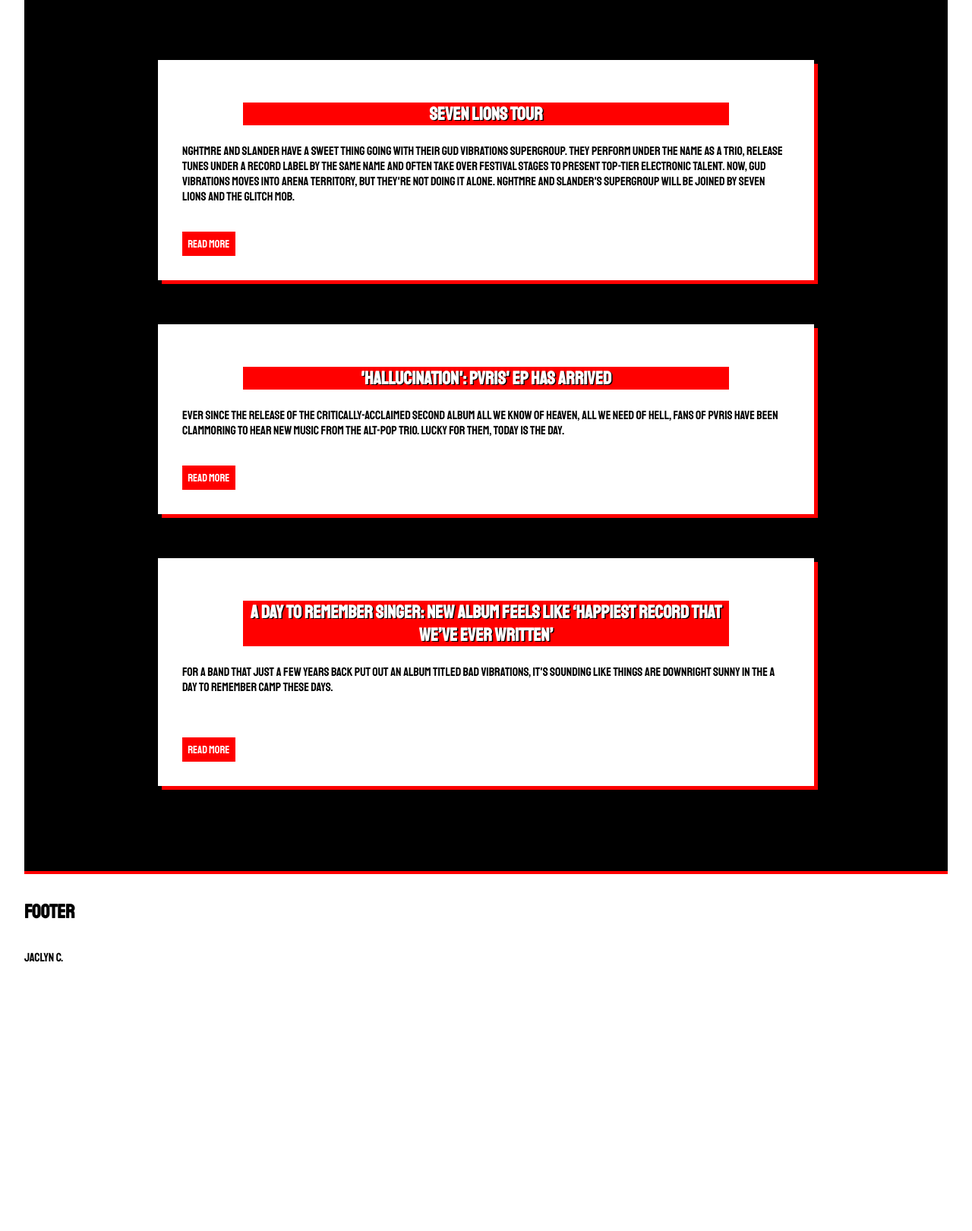
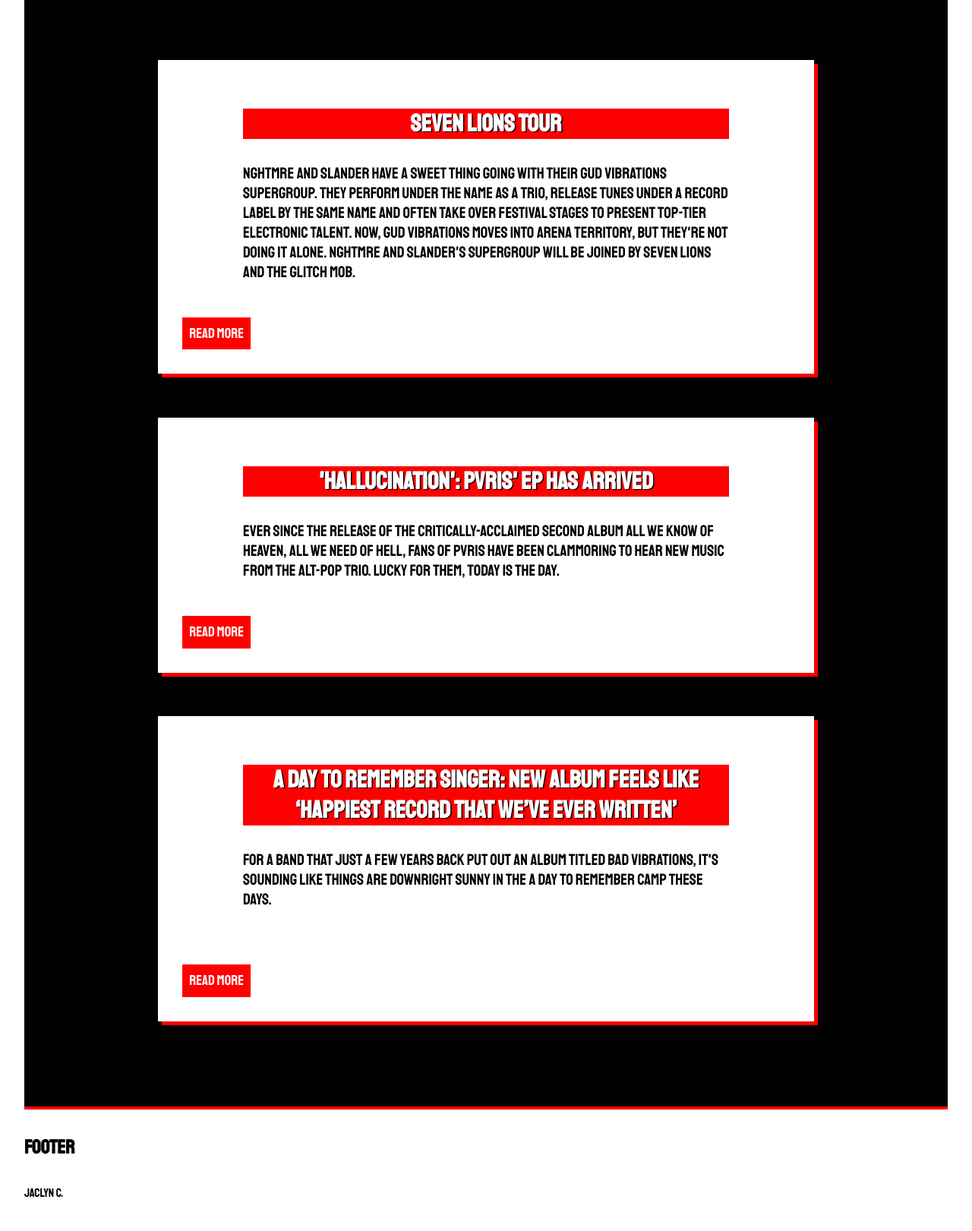
Before and after one commit to CJaclyn/Concert-Ticket-Website, a PHP site: page /News.html in a window 1280 px wide. Shown: the part 701-2322 px from the top of the page at 76% size. Before the commit the page ends 1968 px from the top, so only its background shows below. Run offline with PHP 8.4, Linux system fonts and the light colour scheme.

Commit message:
very minor changes to css, deleted pic

```diff
--- a/News.css
+++ b/News.css
@@ -32,7 +32,7 @@
 .title {
   color: white;
 	text-align: center;
-  font-size: 1.5rem;
+  font-size: 2rem;
   text-shadow: 1.5px 1px black;
   background-color: red;
   margin-left: 5rem;
@@ -62,6 +62,12 @@
   margin-bottom: 2rem;
   box-shadow: 5px 5px red;
   background-color: white;
+  font-size: 1.3rem;
+}
+
+article p {
+  margin-left: 5rem;
+  margin-right: 5rem;
 }
 
 .read-more-state {
--- a/Purchase.css
+++ b/Purchase.css
@@ -66,6 +66,7 @@
 	border: none;
 	color: white;
 	font-family: 'Staatliches', sans-serif;
+	border-radius: .2rem;
 }
 
 .checkout {
```
Also changed, not shown: artistphotos/Billie_Eilish.jfif (deleted).
